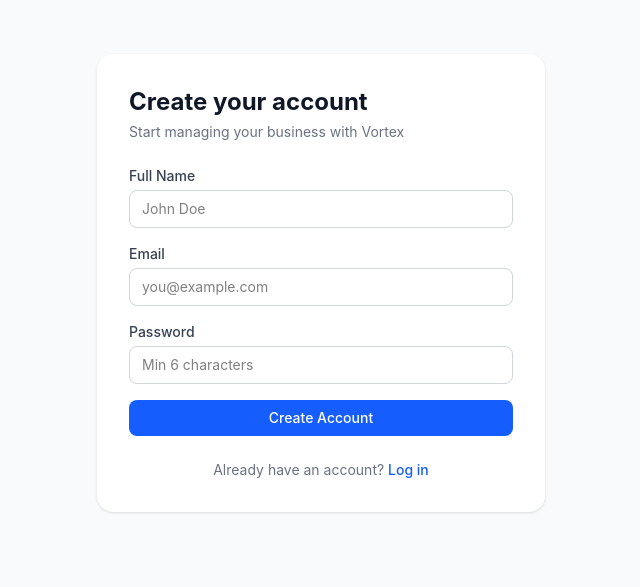
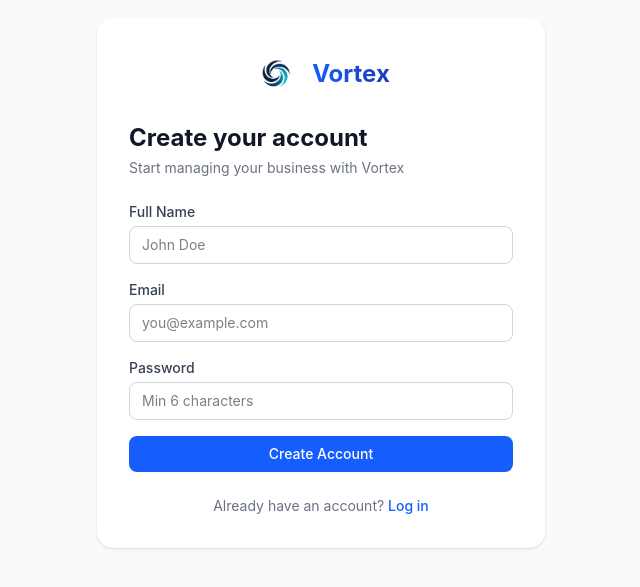
Before and after one commit to adeluav3-ui/vortex, a React (Vite) app: page /signup in a window 1280 px wide. Shown: the part 117-704 px from the top of the page, without its empty margins (319-959 px from the left). Built offline with nearby package versions, Linux system fonts and the light colour scheme; no server answers.

Commit message:
Logo header

```diff
--- a/src/pages/auth/AcceptInvite.jsx
+++ b/src/pages/auth/AcceptInvite.jsx
@@ -87,6 +87,12 @@ export default function AcceptInvite() {
         return (
             <div className="min-h-screen bg-gray-50 flex items-center justify-center px-4">
                 <div className="bg-white rounded-2xl shadow p-8 w-full max-w-md text-center">
+                    <div className="flex items-center justify-center mb-6">
+                        <img src="/logo.png" alt="Vortex" className="h-12 w-12 object-contain" />
+                        <span className="ml-3 text-2xl font-bold bg-linear-to-r from-blue-600 to-blue-800 bg-clip-text text-transparent">
+                            Vortex
+                        </span>
+                    </div>
                     <p className="text-4xl mb-4">❌</p>
                     <h1 className="text-lg font-bold text-gray-900 mb-2">Invite Error</h1>
                     <p className="text-sm text-gray-500">{error}</p>
--- a/src/pages/auth/Login.jsx
+++ b/src/pages/auth/Login.jsx
@@ -45,6 +45,12 @@ export default function Login() {
     return (
         <div className="min-h-screen bg-gray-50 flex items-center justify-center px-4">
             <div className="bg-white rounded-2xl shadow p-8 w-full max-w-md">
+                <div className="flex items-center justify-center mb-6">
+                    <img src="/logo.png" alt="Vortex" className="h-12 w-12 object-contain" />
+                    <span className="ml-3 text-2xl font-bold bg-linear-to-r from-blue-600 to-blue-800 bg-clip-text text-transparent">
+                        Vortex
+                    </span>
+                </div>
                 <h1 className="text-2xl font-bold text-gray-900 mb-1">Welcome back</h1>
                 <p className="text-sm text-gray-500 mb-6">Log in to your Vortex account</p>
 
--- a/src/pages/auth/Signup.jsx
+++ b/src/pages/auth/Signup.jsx
@@ -53,6 +53,12 @@ export default function Signup() {
     return (
         <div className="min-h-screen bg-gray-50 flex items-center justify-center px-4">
             <div className="bg-white rounded-2xl shadow p-8 w-full max-w-md">
+                <div className="flex items-center justify-center mb-6">
+                    <img src="/logo.png" alt="Vortex" className="h-12 w-12 object-contain" />
+                    <span className="ml-3 text-2xl font-bold bg-linear-to-r from-blue-600 to-blue-800 bg-clip-text text-transparent">
+                        Vortex
+                    </span>
+                </div>
                 <h1 className="text-2xl font-bold text-gray-900 mb-1">Create your account</h1>
                 <p className="text-sm text-gray-500 mb-6">Start managing your business with Vortex</p>
 
--- a/src/pages/onboarding/Onboarding.jsx
+++ b/src/pages/onboarding/Onboarding.jsx
@@ -410,6 +410,13 @@ export default function Onboarding() {
     return (
         <div className="min-h-screen bg-gray-50 flex items-center justify-center px-4 py-8">
             <div className={`bg-white rounded-2xl shadow w-full ${step === (isVendor ? 3 : 4) ? 'max-w-3xl' : 'max-w-lg'} p-8 transition-all duration-300`}>
+                {/* Logo Header */}
+                <div className="flex items-center justify-center mb-8 pb-4 border-b border-gray-100">
+                    <img src="/logo.png" alt="Vortex" className="h-12 w-12 object-contain" />
+                    <span className="ml-3 text-2xl font-bold bg-linear-to-r from-blue-600 to-blue-800 bg-clip-text text-transparent">
+                        Vortex
+                    </span>
+                </div>
                 {/* Header */}
                 <div className="mb-6">
                     <h1 className="text-2xl font-bold text-gray-900">Set up your business</h1>
```
Also changed, not shown: public/logo.png (added), 1 other file (tests, documents, lock files or other folders).
